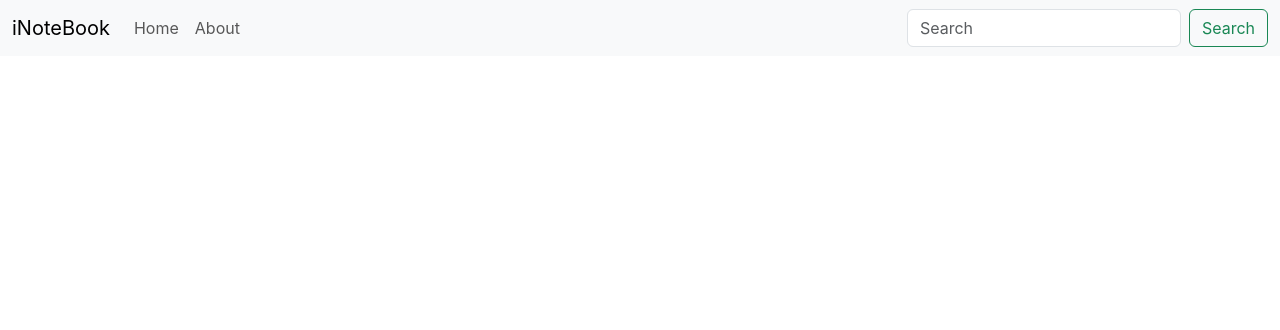
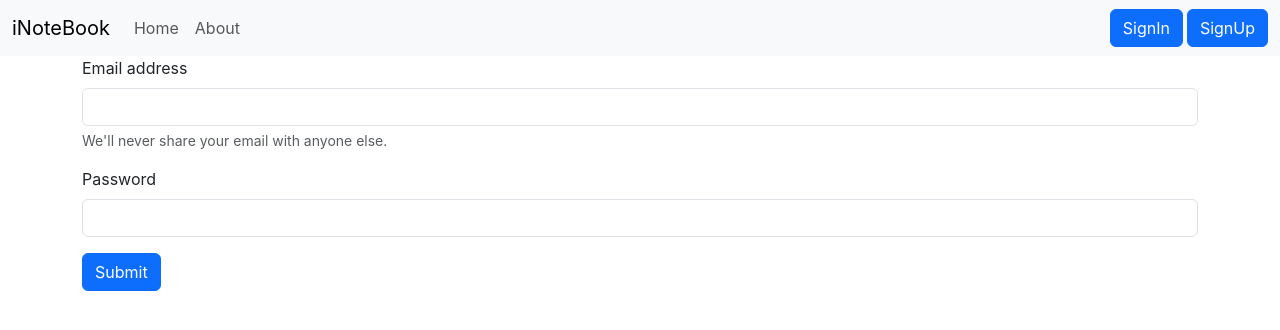
Before and after one commit to Saini-Yogesh/iNoteBook, a React (Create React App) app: page /Login in a window 1280 px wide. Shown: the top 330 px of the page. Built offline with nearby package versions, Linux system fonts and the light colour scheme.

Commit message:
Adding Login Component

```diff
--- a/src/App.js
+++ b/src/App.js
@@ -7,6 +7,8 @@
 // import Alert from "./components/Alert";
 // import { useState } from "react";
 import "./App.css";
+import Login from "./components/Login";
+import Signup from "./components/Signup";
 
 function App() {
   // const [Alert, setAlert] = useState({ type: "succes", msg: "done" });
@@ -30,6 +32,8 @@
               <Route exact path="/" element={<Home />} />
               <Route exact path="/iNoteBook" element={<Home />} />
               <Route exact path="/about" element={<About />} />
+              <Route exact path="/Login" element={<Login />} />
+              <Route exact path="/Signup" element={<Signup />} />
             </Routes>
           </div>
         </Router>
--- /dev/null
+++ b/src/components/Login.js
@@ -0,0 +1,50 @@
+import React, { useState } from 'react'
+import { useNavigate } from 'react-router-dom';
+
+
+const Login = () => {
+    const [credentials,setCredentials] = useState({ email:"",password:""});
+    const onChange = (e) => {
+        setCredentials({ ...credentials, [e.target.name]: e.target.value });
+    };
+    let navigate = useNavigate();
+    const host = "http://localhost:5000";
+    const handleOnSubmit = async (e) =>{
+        e.preventDefault();
+        const response = await fetch(`${host}/api/auth/login`, {
+            method: "POST",
+            headers: {
+              "Content-Type": "application/json",
+            },
+            body: JSON.stringify({ email : credentials.email, password: credentials.password }),
+        });
+        const json = await response.json();
+        console.log(json);
+        if(json.success === true){
+            // redirect and save the tokem
+            localStorage.setItem('token',json.authtoken)
+            navigate("/");
+        } else{
+            alert("invalid email and passwords")
+        }
+    }
+
+  return (
+    <>
+        <form onSubmit={handleOnSubmit}>
+          <div className="mb-3">
+            <label htmlFor="email" className="form-label">Email address</label>
+            <input type="email" className="form-control" id="email" name="email" value={credentials.email} aria-describedby="emailHelp" onChange={onChange}/>
+            <div id="emailHelp" className="form-text">We'll never share your email with anyone else.</div>
+          </div>
+          <div className="mb-3">
+            <label htmlFor="password" className="form-label">Password</label>
+            <input type="password" className="form-control" id="password" value={credentials.password} name="password" onChange={onChange}/>
+          </div>
+          <button type="submit" className="btn btn-primary" >Submit</button>
+        </form>
+    </>
+  )
+}
+
+export default Login
--- a/src/components/Navbar.js
+++ b/src/components/Navbar.js
@@ -50,15 +50,12 @@
                 </li>
               </ul>
               <form className="d-flex" role="search">
-                <input
-                  className="form-control me-2"
-                  type="search"
-                  placeholder="Search"
-                  aria-label="Search"
-                />
-                <button className="btn btn-outline-success" type="submit">
-                  Search
-                </button>
+                <Link className="btn btn-primary mx-1" to="/Login" role="button">
+                  SignIn
+                </Link>
+                <Link className="btn btn-primary " to="/Signup" role="button">
+                  SignUp
+                </Link>
               </form>
             </div>
           </div>
--- /dev/null
+++ b/src/components/Signup.js
@@ -0,0 +1,11 @@
+import React from 'react'
+
+const Signup = () => {
+  return (
+    <div>
+      i am sign up
+    </div>
+  )
+}
+
+export default Signup
```
Also changed, not shown: 1 other file (tests, documents, lock files or other folders).
